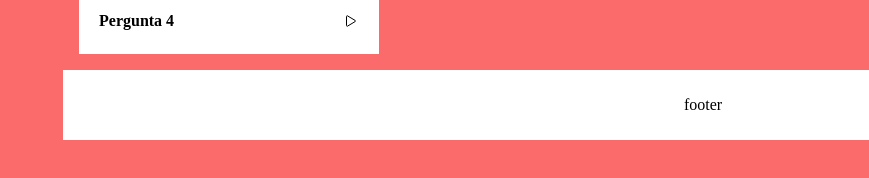
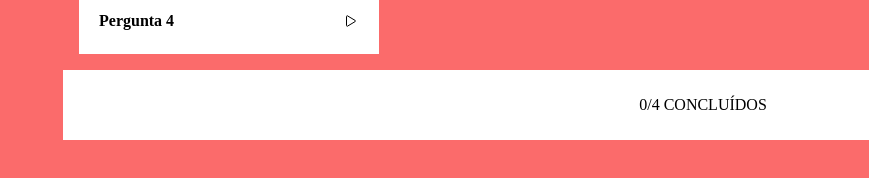
Before and after one commit to Jean07Campelo/projeto8-zaprecall, a React (Create React App) app: page / in a window 1280 px wide. Shown: the part 274-452 px from the top of the page, without its empty margins (411-1280 px from the left). Built offline with nearby package versions, Linux system fonts and the light colour scheme; a web font is replaced by a local one.

Commit message:
atualização do footer de acordo com respstas selecionadas, restando finalizar design do projeto

```diff
--- a/src/App.js
+++ b/src/App.js
@@ -7,6 +7,7 @@ import Footer from './Footer';
 export default function App() {
     const [screen, setScreen] = React.useState(false);
     const [status, setStatus] = React.useState([]);
+    const [icons, setIcons] = React.useState([]);
 
 
     return (
@@ -14,8 +15,8 @@ export default function App() {
         {screen ?
         <HomeScreen setScreen={setScreen} />
         :
-        <Flashcards cards={cards} status={status} setStatus={setStatus} />}
-        <Footer status={status} />
+        <Flashcards cards={cards} status={status} setStatus={setStatus} icons={icons} setIcons={setIcons}/>}
+        <Footer cards={cards} status={status} icons={icons} />
       </>
     )
   }
--- a/src/Flashcards.js
+++ b/src/Flashcards.js
@@ -1,7 +1,7 @@
 import React from "react";
 import Options from './Options'
 
-export default function Flashcards({ cards, status, setStatus }) {
+export default function Flashcards({ cards, status, setStatus, icons, setIcons }) {
   const [qtd, setQtd] = React.useState(0);
   const [response, setResponse] = React.useState(false);
 
@@ -13,7 +13,7 @@ export default function Flashcards({ cards, status, setStatus }) {
 
           {response ? (
 
-            <Options status={status} setStatus={setStatus}/>
+            <Options status={status} setStatus={setStatus} icons={icons} setIcons={setIcons} />
 
           ) : (
             <ion-icon
--- a/src/Footer.js
+++ b/src/Footer.js
@@ -1,8 +1,7 @@
-export default function Footer({status}) {
-
-    console.log(status)
+export default function Footer({cards, status, icons}) {
 
   return <div className="footer">
-    footer
+    {icons.length}/{cards.length} CONCLUÍDOS
+    {icons}
     </div>;
 }
--- a/src/Options.js
+++ b/src/Options.js
@@ -1,9 +1,10 @@
-export default function Option({ status, setStatus }) {
+export default function Option({ status, setStatus, icons, setIcons }) {
   return (
     <>
       <buttom
         onClick={() => {
           setStatus([...status, "não_lembrou"]);
+          setIcons([...icons, <ion-icon name="close-circle"></ion-icon>])
         }}
       >
         Não Lembrei
@@ -11,6 +12,7 @@ export default function Option({ status, setStatus }) {
       <buttom
         onClick={() => {
           setStatus([...status, "quase_não_lembrou"]);
+          setIcons([...icons, <ion-icon name="help-circle"></ion-icon>])
         }}
       >
         Quase não lembrei
@@ -18,6 +20,7 @@ export default function Option({ status, setStatus }) {
       <buttom
         onClick={() => {
           setStatus([...status, "zap"]);
+          setIcons([...icons, <ion-icon name="checkmark-circle"></ion-icon>])
         }}
       >
         Zap!
```
